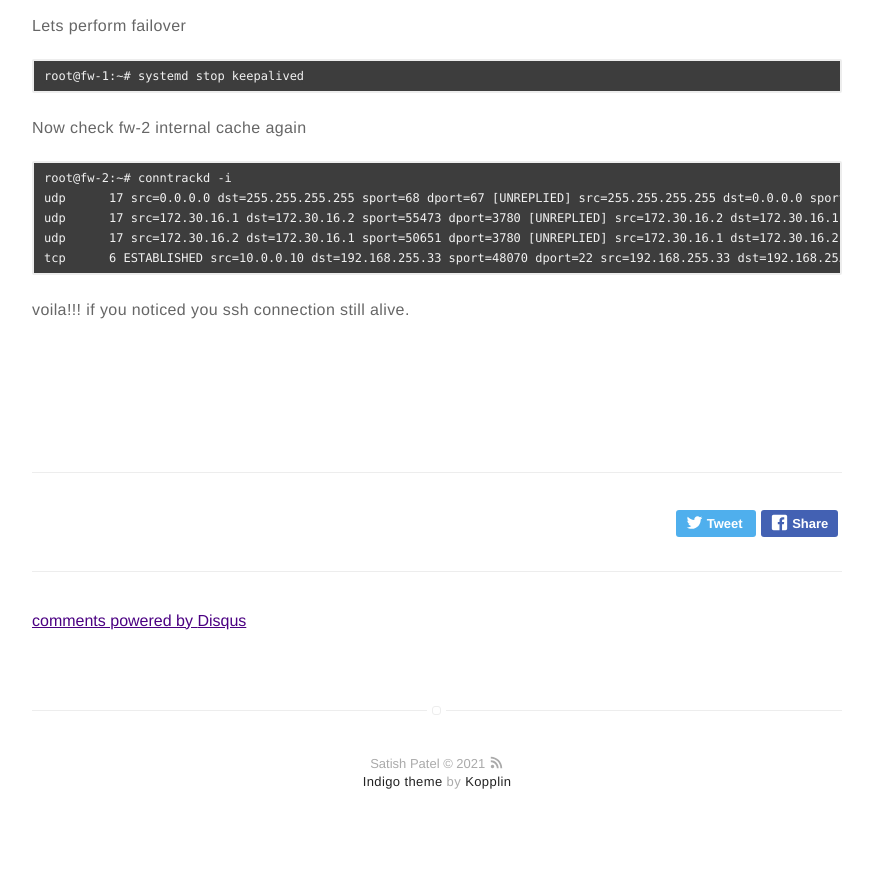
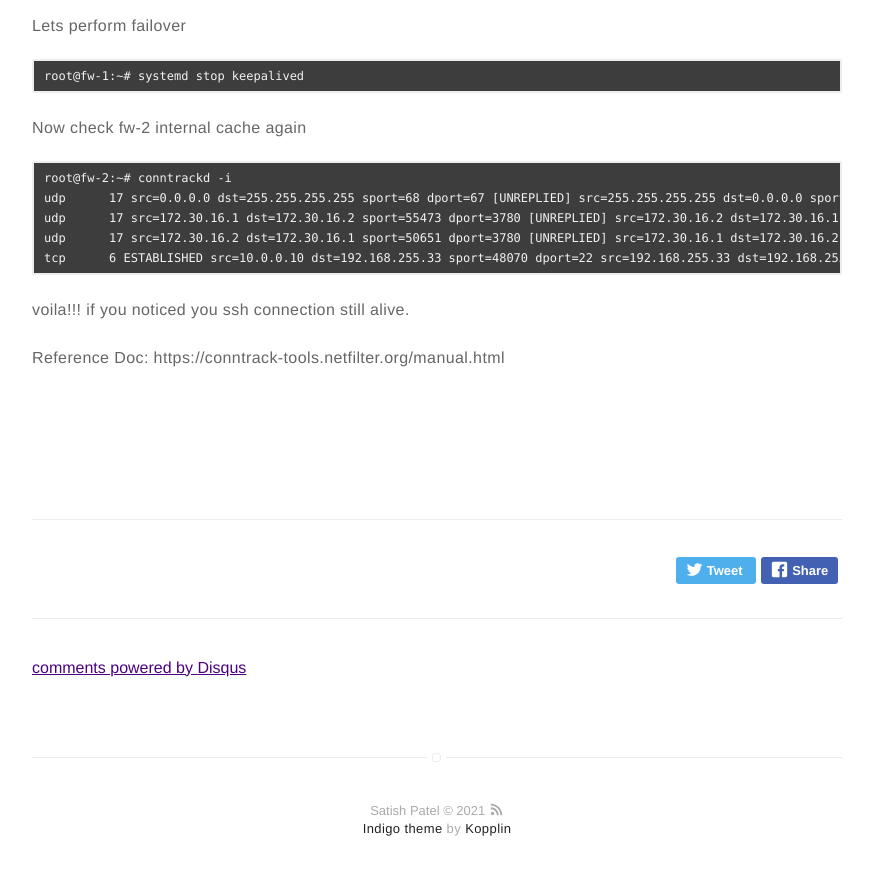
Before and after one commit to satishdotpatel/satishdotpatel.github.io, a Jekyll site: the page built from _posts/2021-10-07-ha-with-keepalived-and-conntrackd.markdown, in a window 1280 px wide and 900 px high, scrolled down 8321 px. Shown: the top 875 px of the window, without its empty margins (203-1076 px from the left). Built offline with Jekyll 4.4.1, drawn with Linux system fonts in a browser that asks for light colours; comment, search, counter and statistics services are not loaded; before the commit the page ends 9174 px from its top, so only the background shows below that.

````diff
--- a/_posts/2021-10-07-ha-with-keepalived-and-conntrackd.markdown
+++ b/_posts/2021-10-07-ha-with-keepalived-and-conntrackd.markdown
@@ -393,3 +393,5 @@
 ```
 
 voila!!! if you noticed you ssh connection still alive.
+
+Reference Doc: https://conntrack-tools.netfilter.org/manual.html
````
